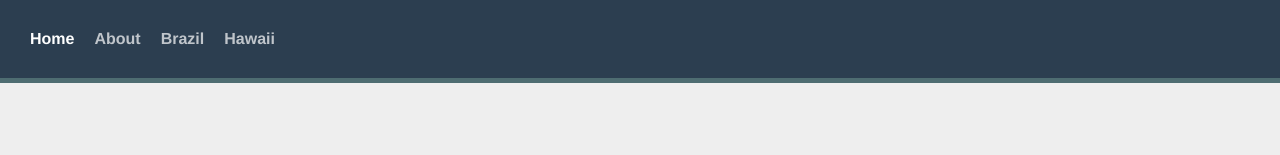
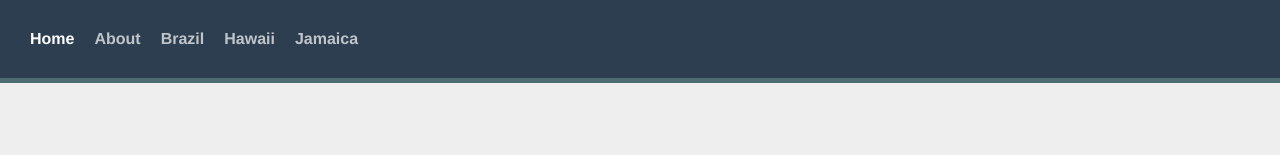
Before and after one commit to kiraGit67/vue-school-travel-app, a Vue app: page / in a window 1280 px wide. Shown: the top 155 px of the page. Built offline with nearby package versions, Linux system fonts and the light colour scheme.

Commit message:
adds router-link to JamaicaView.vue

```diff
--- a/src/App.vue
+++ b/src/App.vue
@@ -4,6 +4,7 @@
     <router-link to="/about">About</router-link>
     <router-link to="/brazil">Brazil</router-link>
     <router-link to="/hawaii">Hawaii</router-link>
+    <router-link to="/jamaica">Jamaica</router-link>
   </div>
   <div class="container">
     <router-view></router-view>
```
